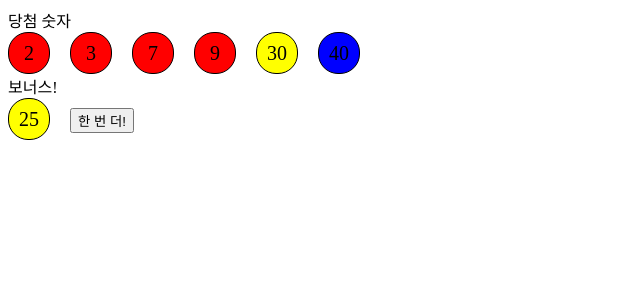
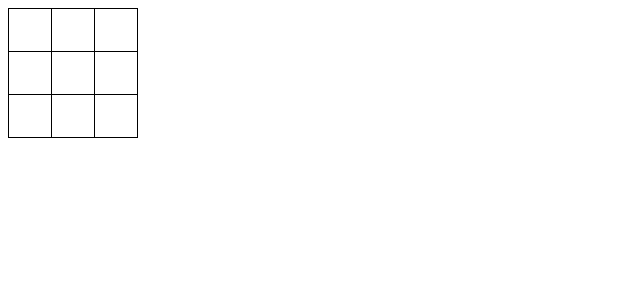
Before and after one commit to codingpalette/react-typescript, a React app: page / in a window 1280 px wide. Shown: the top 300 px of the page, without its empty margins (0-640 px from the left). Built offline with nearby package versions, Linux system fonts and the light colour scheme.

Commit message:
TicTacToe modify

```diff
--- a/client.tsx
+++ b/client.tsx
@@ -9,7 +9,8 @@ import NumberBaseball from "./components/NumberBaseball";
 import ResponseCheck from "./components/ResponseCheck";
 import RSP from "./components/RSP";
 import Lotto from "./components/Lotto";
+import TicTacToe from "./components/TicTacToe";
 
-const Hot = hot(Lotto); // HOC
+const Hot = hot(TicTacToe); // HOC
 
 ReactDOM.render(<Hot /> , document.querySelector('#root'));
--- /dev/null
+++ b/components/Table.tsx
@@ -0,0 +1,32 @@
+import * as React from 'react';
+import { useMemo, FC, Dispatch } from 'react';
+import styled from '@emotion/styled';
+import Tr from "./Tr";
+
+const TableTag = styled('table')`
+    border-collapse: collapse;
+`;
+
+
+
+interface Props {
+    tableData: string[][];
+    dispatch: Dispatch<any>;
+    onClick: () => void;
+}
+const Table: FC<Props> = ({ tableData, dispatch }) => {
+    return(
+        <>
+            <TableTag>
+                {Array(tableData.length).fill(null).map((tr, i) => (
+                    useMemo(
+                        () => <Tr key={i} dispatch={dispatch} rowIndex={i} rowData={tableData[i]} />,
+                        [tableData[i]],
+                    )
+                ))}
+            </TableTag>
+        </>
+    )
+}
+
+export default Table;
--- /dev/null
+++ b/components/Td.tsx
@@ -0,0 +1,45 @@
+import * as React from 'react';
+import { useCallback, useEffect, useRef, memo, Dispatch, FunctionComponent } from 'react';
+import styled from '@emotion/styled';
+import { CLICK_CELL } from './TicTacToe';
+
+const TdTag = styled('td')`
+    border:1px solid #000;
+    width: 40px;
+    height: 40px;
+    text-align: center;
+`;
+
+
+interface Props {
+    rowIndex: number;
+    cellIndex: number;
+    dispatch: Dispatch<any>;
+    cellData: string;
+    children: string;
+}
+
+const Td: FunctionComponent<Props> = ({ rowIndex, cellIndex, dispatch, cellData }) => {
+    console.log('td rendered');
+
+    const ref = useRef<[number?, number?, Dispatch<any>?, string?]>([]);
+    useEffect(() => {
+        console.log(rowIndex === ref.current[0], cellIndex === ref.current[1], dispatch === ref.current[2], cellData === ref.current[3]);
+        console.log(cellData, ref.current[3]);
+        ref.current = [rowIndex, cellIndex, dispatch, cellData];
+    }, [rowIndex, cellIndex, dispatch, cellData]);
+
+    const onClickTd = useCallback(() => {
+        console.log(rowIndex, cellIndex);
+        if (cellData) {
+            return;
+        }
+        dispatch({ type: CLICK_CELL, row: rowIndex, cell: cellIndex });
+    }, [cellData]);
+
+    return (
+        <TdTag onClick={onClickTd}>{cellData}</TdTag>
+    )
+};
+
+export default memo(Td);
--- a/components/TicTacToe.tsx
+++ b/components/TicTacToe.tsx
@@ -1,13 +1,157 @@
 import * as React from 'react';
+import {useEffect, useReducer, useCallback, Reducer} from 'react';
+import Table from './Table';
 
-import styled from '@emotion/styled';
+interface ReducerState {
+    winner: 'O' | 'X' | '',
+    turn: 'O' | 'X',
+    tableData: string[][],
+    // tableData: (string | number)[][],
+    recentCell: [number, number],
+}
 
+const initialState: ReducerState = {
+    winner: '',
+    turn: 'O',
+    tableData: [
+        ['', '', ''],
+        ['', '', ''],
+        ['', '', ''],
+    ],
+    recentCell: [-1, -1],
+};
+
+export const SET_WINNER = 'SET_WINNER';
+export const CLICK_CELL = 'CLICK_CELL' as const;
+export const CHANGE_TURN = 'CHANGE_TURN' as const;
+export const RESET_GAME = 'RESET_GAME' as const;
+
+interface SetWinnerAction {
+    type: typeof SET_WINNER;
+    winner: 'O' | 'X' | '';
+}
+
+const setWinner = (winner: 'O' | 'X' | ''): SetWinnerAction => {
+    return {type: SET_WINNER, winner};
+};
+
+interface ClickCellAction {
+    type: typeof CLICK_CELL;
+    row: number;
+    cell: number;
+}
+
+const clickCell = (row: number, cell: number): ClickCellAction => {
+    return {type: CLICK_CELL, row, cell};
+};
+
+interface ChangeTurnAction {
+    type: typeof CHANGE_TURN;
+}
+
+interface ResetGameAction {
+    type: typeof RESET_GAME;
+}
+
+type ReducerActions = SetWinnerAction | ClickCellAction | ChangeTurnAction | ResetGameAction;
+const reducer = (state: ReducerState, action: ReducerActions): ReducerState => {
+    switch (action.type) {
+        case SET_WINNER:
+            // state.winner = action.winner; 이렇게 하면 안됨.
+            return {
+                ...state,
+                winner: action.winner,
+            };
+        case CLICK_CELL: {
+            const tableData = [...state.tableData];
+            tableData[action.row] = [...tableData[action.row]]; // immer라는 라이브러리로 가독성 해결
+            tableData[action.row][action.cell] = state.turn;
+            return {
+                ...state,
+                tableData,
+                recentCell: [action.row, action.cell],
+            };
+        }
+        case CHANGE_TURN: {
+            return {
+                ...state,
+                turn: state.turn === 'O' ? 'X' : 'O',
+            };
+        }
+        case RESET_GAME: {
+            return {
+                ...state,
+                turn: 'O',
+                tableData: [
+                    ['', '', ''],
+                    ['', '', ''],
+                    ['', '', ''],
+                ],
+                recentCell: [-1, -1],
+            };
+        }
+        default:
+            return state;
+    }
+};
 
 const TicTacToe = () => {
-    return(
+    const [state, dispatch] = useReducer<Reducer<ReducerState, ReducerActions>>(reducer, initialState);
+    const {tableData, turn, winner, recentCell} = state;
+    // const [winner, setWinner] = useState('');
+    // const [turn, setTurn] = useState('O');
+    // const [tableData, setTableData] = useState([['', '', ''], ['', '', ''], ['', '', '']]);
+
+    const onClickTable = useCallback(() => {
+        dispatch(setWinner('O'));
+    }, []);
+
+    useEffect(() => {
+        const [row, cell] = recentCell;
+        if (row < 0) {
+            return;
+        }
+        let win = false;
+        if (tableData[row][0] === turn && tableData[row][1] === turn && tableData[row][2] === turn) {
+            win = true;
+        }
+        if (tableData[0][cell] === turn && tableData[1][cell] === turn && tableData[2][cell] === turn) {
+            win = true;
+        }
+        if (tableData[0][0] === turn && tableData[1][1] === turn && tableData[2][2] === turn) {
+            win = true;
+        }
+        if (tableData[0][2] === turn && tableData[1][1] === turn && tableData[2][0] === turn) {
+            win = true;
+        }
+        console.log(win, row, cell, tableData, turn);
+        if (win) { // 승리시
+            dispatch(setWinner(turn));
+            dispatch({type: RESET_GAME});
+        } else {
+            let all = true; // all이 true면 무승부라는 뜻
+            tableData.forEach((row) => { // 무승부 검사
+                row.forEach((cell) => {
+                    if (!cell) {
+                        all = false;
+                    }
+                });
+            });
+            if (all) {
+                dispatch({type: RESET_GAME});
+                dispatch(setWinner(''));
+            } else {
+                dispatch({type: CHANGE_TURN});
+            }
+        }
+    }, [recentCell]);
+
+    return (
         <>
+            <Table onClick={onClickTable} tableData={tableData} dispatch={dispatch}/>
+            {winner && <div>{winner}님의 승리</div>}
         </>
     )
-}
+};
 
 export default TicTacToe;
--- /dev/null
+++ b/components/Tr.tsx
@@ -0,0 +1,32 @@
+import * as React from 'react';
+import { Dispatch, FunctionComponent, useRef, useEffect, memo, useMemo } from 'react';
+import Td from './Td';
+
+interface Props {
+    rowData: string[];
+    rowIndex: number;
+    dispatch: Dispatch<any>;
+}
+
+const Tr: FunctionComponent<Props> = ({ rowData, rowIndex, dispatch }) => {
+    console.log('tr rendered');
+
+    const ref = useRef<[string[]?, Dispatch<any>?, number?]>([]);
+    useEffect(() => {
+        console.log(rowData === ref.current[0], dispatch === ref.current[1], rowIndex === ref.current[2]);
+        ref.current = [rowData, dispatch, rowIndex];
+    }, [rowData, dispatch, rowIndex]);
+
+    return (
+        <tr>
+            {Array(rowData.length).fill(null).map((td, i) => (
+                useMemo(
+                    () => <Td key={i} dispatch={dispatch} rowIndex={rowIndex} cellIndex={i} cellData={rowData[i]}>{''}</Td>,
+                    [rowData[i]],
+                )
+            ))}
+        </tr>
+    );
+};
+
+export default memo(Tr);
```
